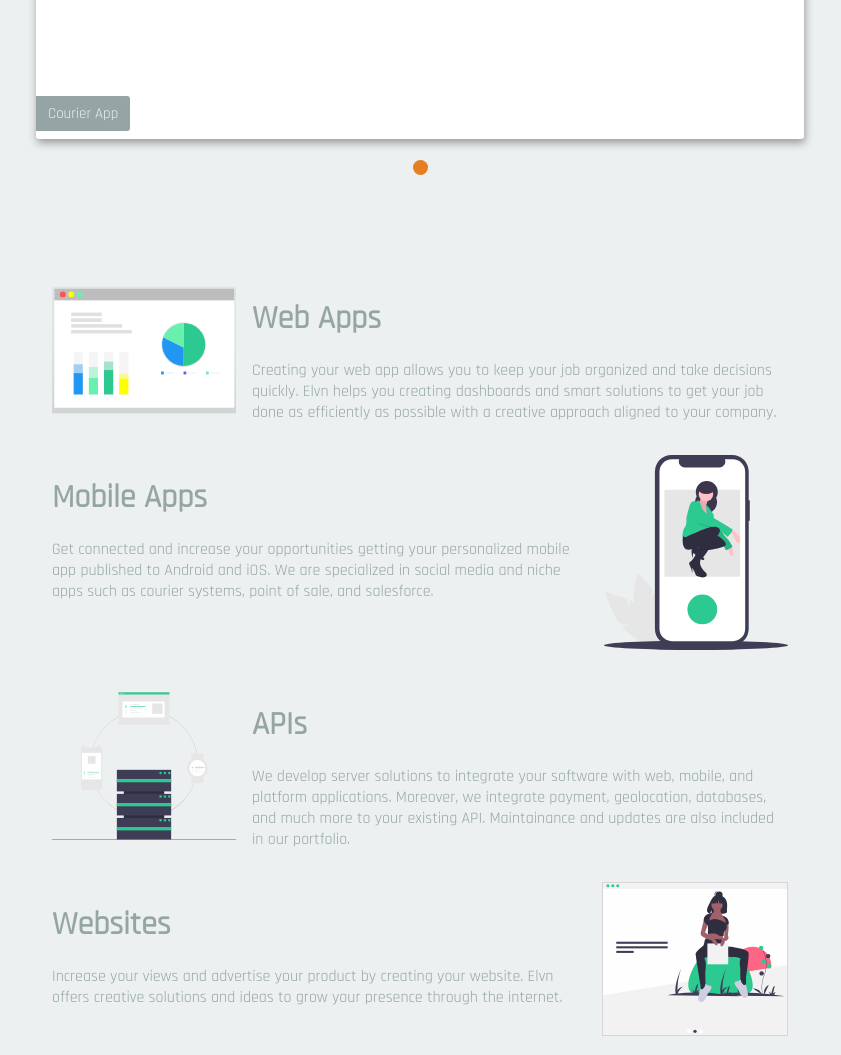
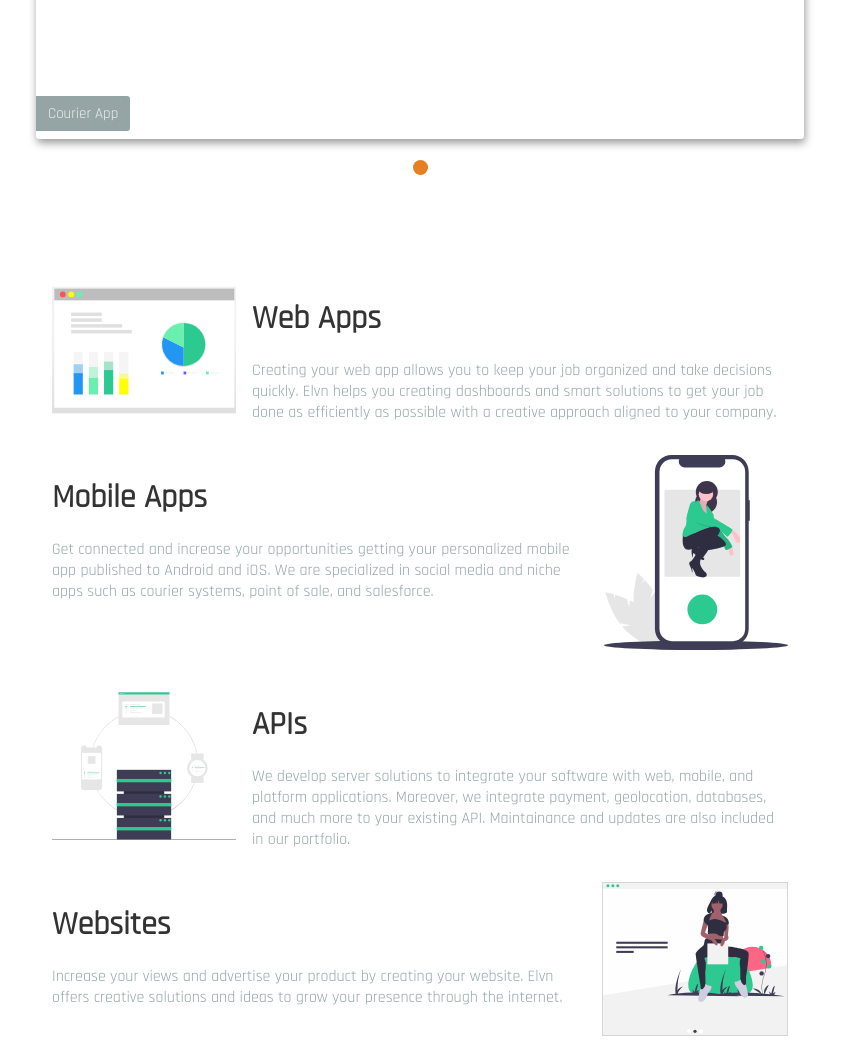
Before and after one commit to zyzmoz/site, a Gatsby site: page / in a window 1280 px wide. Shown: the part 631-1686 px from the top of the page, without its empty margins (220-1061 px from the left). Built offline with nearby package versions, Linux system fonts and the light colour scheme; Gatsby itself is replaced by a stand-in of ours.

Commit message:
colors changed

```diff
--- a/src/components/layout.css
+++ b/src/components/layout.css
@@ -6,7 +6,8 @@ a{
 }
 body,
 html {
-    background: var(--white);
+    background: white;
+    /* var(--white); */
     color: var(--grey);
     font-family: "Rajdhani", sans-serif;
 }
@@ -95,6 +96,10 @@ html {
 .item .description {
     margin-left: 1rem;
     margin-right: 0;
+}
+
+.item .description h1 {
+    color: var(--black);
 }
 
 .item.reverse {
```
